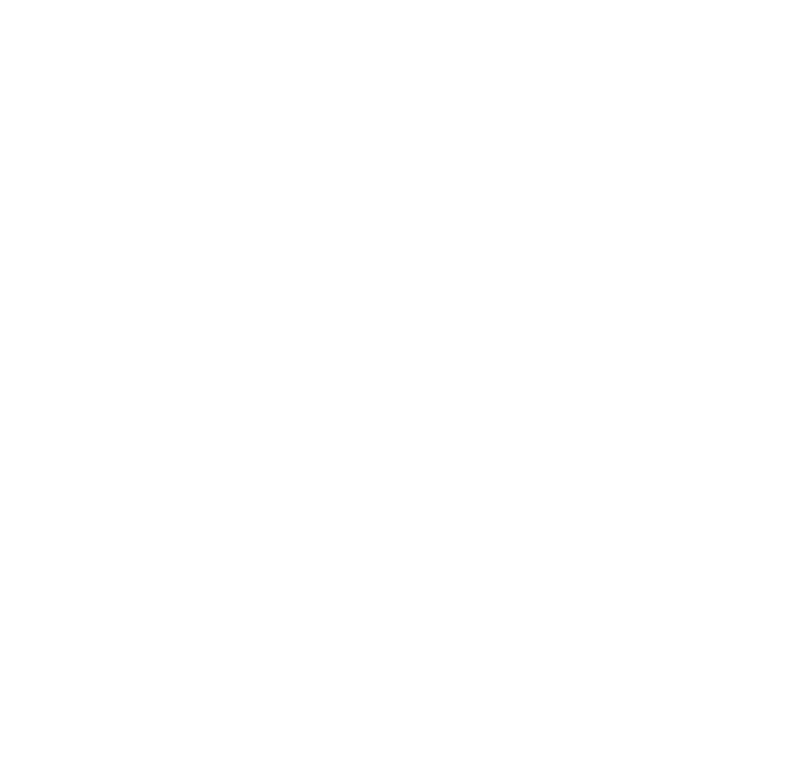
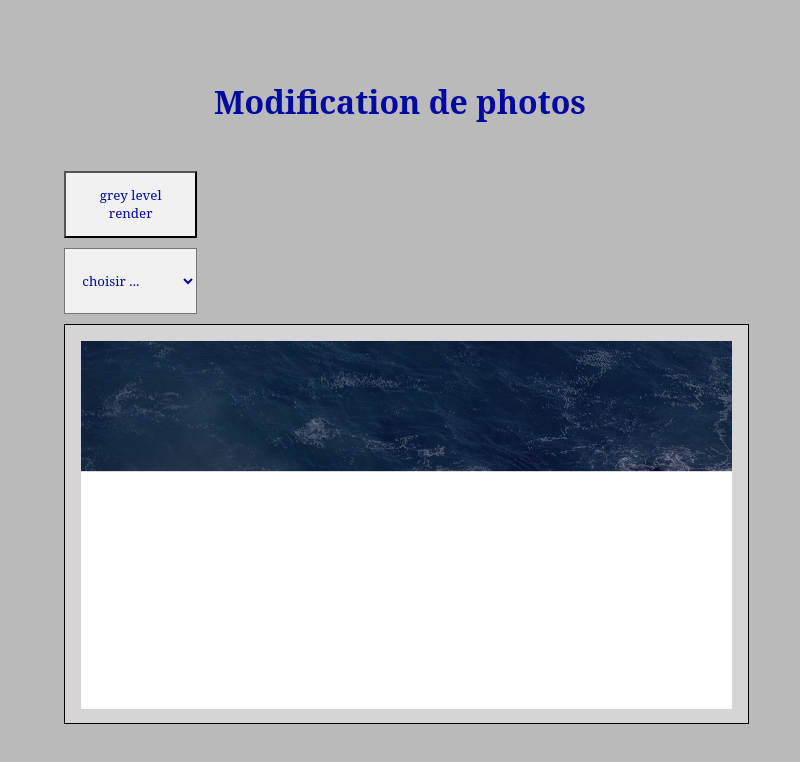
Before and after one commit to YohannBethoule/java_harmo, an Electron app: page paint_electron/index.html in a window 800 px wide. Drawn offline with Linux system fonts and the light colour scheme.

Commit message:
Ajout des fichiers de Thomas

```diff
--- /dev/null
+++ b/paint_electron/css/style.css
@@ -0,0 +1,42 @@
+*{
+	margin:0;
+	padding:1em;
+	color:#000aa3;
+	font-family: 'Noto Serif', serif;
+	box-sizing:border-box;
+
+}
+
+main{
+	text-align:center;
+	max-width:62rem;
+	margin:auto;
+}
+
+.image{
+	border: solid 1px black;
+	height:25em;
+	background-color:#d6d4d4;
+}
+
+.container{
+	display:grid;
+	grid-template-columns:1fr;
+	grid-template-rows:repeat(2, 1fr);
+	grid-gap:10px;
+}
+
+.option{
+	width:10em;
+	background-color:#F1F1F1;
+}
+
+body{
+	background-color:#bababa;
+}
+
+img{
+	max-height:23em;
+	max-width:875px;
+	padding:0;
+}
--- a/paint_electron/index.html
+++ b/paint_electron/index.html
@@ -2,9 +2,24 @@
   <html>
     <head>
       <meta charset="UTF-8">
-    <title>Hello World!</title>
+	  <link rel="stylesheet" href="css/style.css"/>
+      <title>Paint</title>
     </head>
     <body>
-<div id="image_container"></div>
+		<main>
+			<h1>Modification de photos</h1>
+			<section class="container">
+				<button class="option">grey level render</button>
+				<select class="option">
+					<option selected>choisir ...</option>
+					<option>red</option>
+					<option>blue</option>
+					<option>green</option>
+				</select>
+				<div class="image">
+					<img src="img/test.jpg"/>
+				</div>
+			</section>
+		</main>
     </body>
   </html>
```
Also changed, not shown: paint_electron/img/courrier.jpg (added), paint_electron/img/test.jpg (added). Lines whose indentation alone changed are shown as unchanged.
